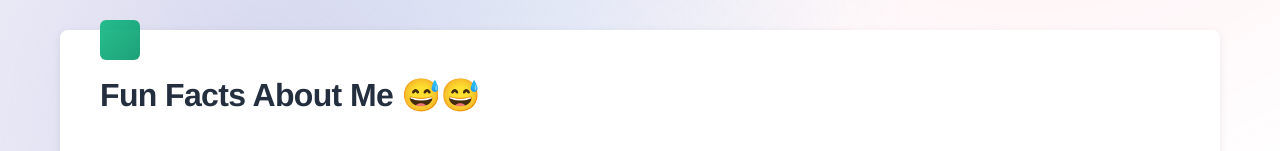
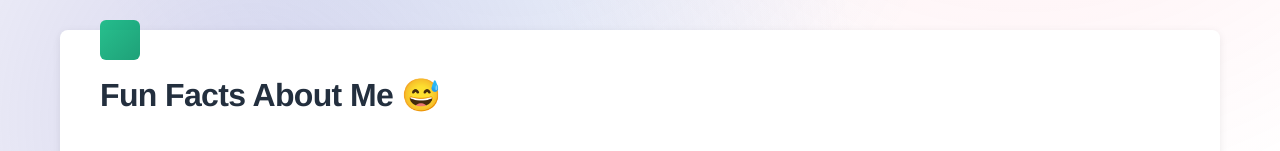
Before and after one commit to Coodiallen/my-builder-challenge-website, a plain HTML site: page index.html in a window 1280 px wide. Shown: the part 521-672 px from the top of the page. Drawn offline with Linux system fonts and the light colour scheme.

```diff
--- a/index.html
+++ b/index.html
@@ -16,7 +16,7 @@
         </section>
 
         <section class="fun-facts">
-            <h3>Fun Facts About Me 😅😅</h3>
+            <h3>Fun Facts About Me 😅</h3>
             <div class="facts-grid">
                 <div class="fact-card">
                     <h4> My First Fact</h4>
```
